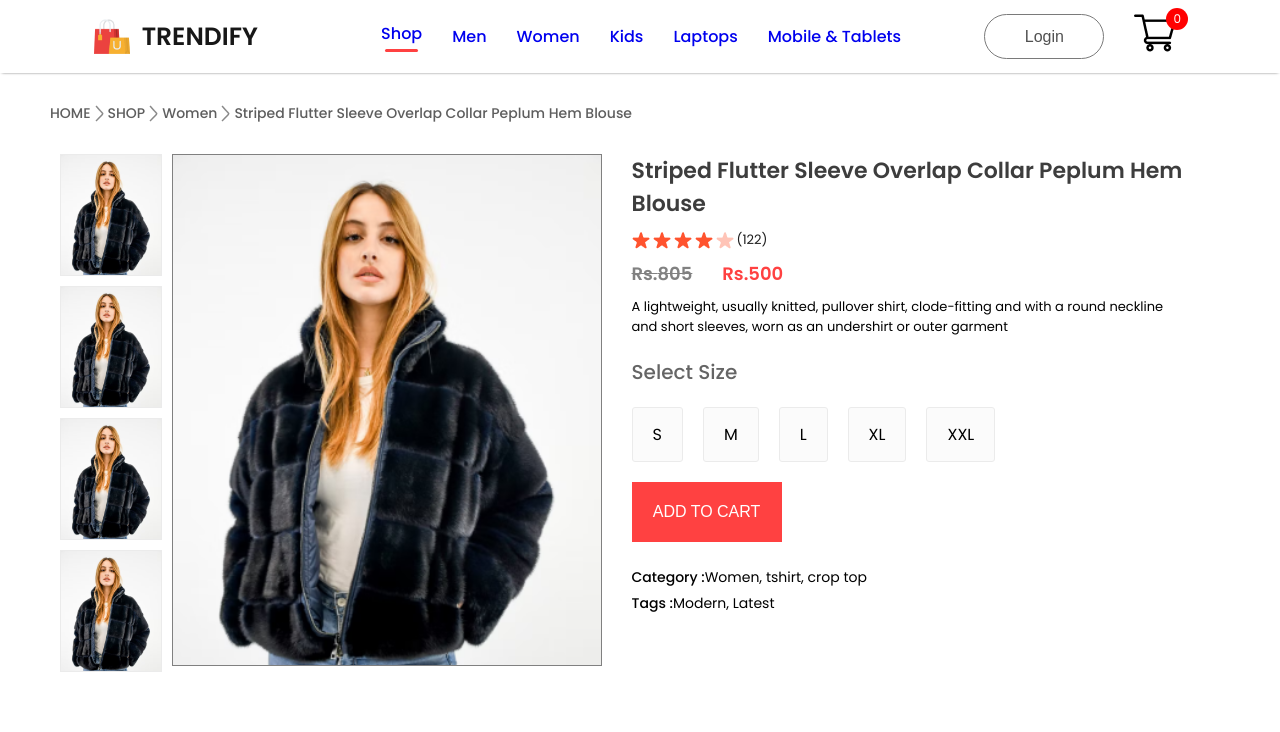
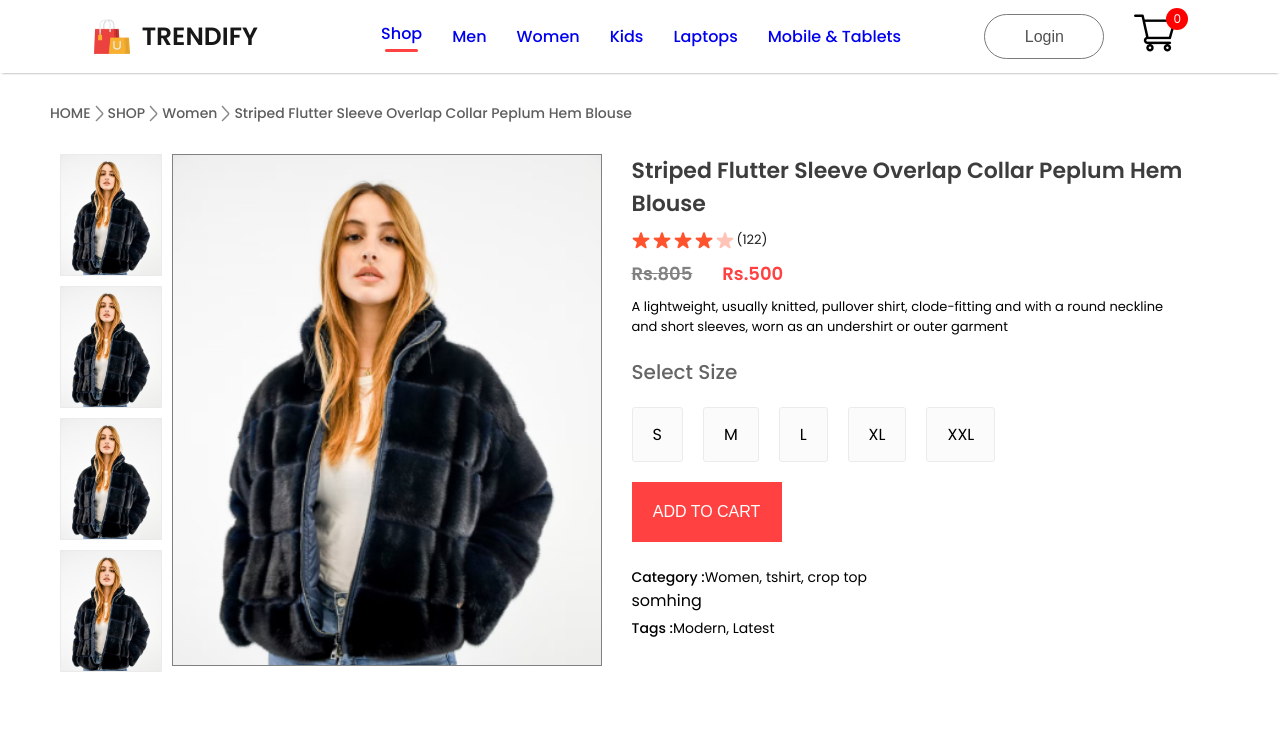
Before and after one commit to Pratik0192/Ecommerce-website-trendify, a React (Create React App) app: page /product/1 in a window 1280 px wide. Shown: the top 732 px of the page. Built offline with nearby package versions, Linux system fonts and the light colour scheme.

Commit message:
new change

```diff
--- a/src/Components/ProductDisplay/ProductDisplay.jsx
+++ b/src/Components/ProductDisplay/ProductDisplay.jsx
@@ -51,6 +51,7 @@ const ProductDisplay = (props) =>{
             </div>
             <button onClick={() =>{addToCart(product.id)}} >ADD TO CART</button>
             <p className='productdisplay-right-category'><span>Category :</span>Women, tshirt, crop top </p>
+            <p>somhing </p>
             <p className='productdisplay-right-category'><span>Tags :</span>Modern, Latest</p>
         </div>
     </div>
```
